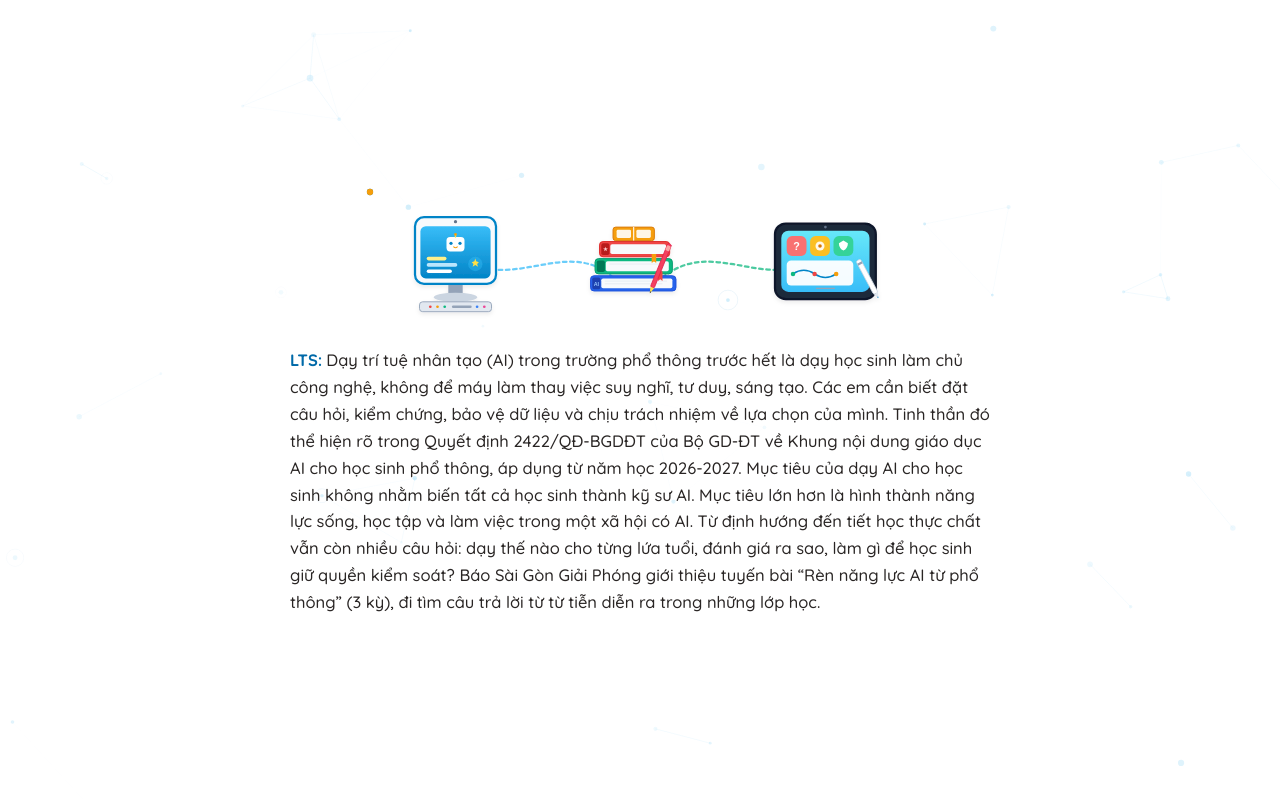
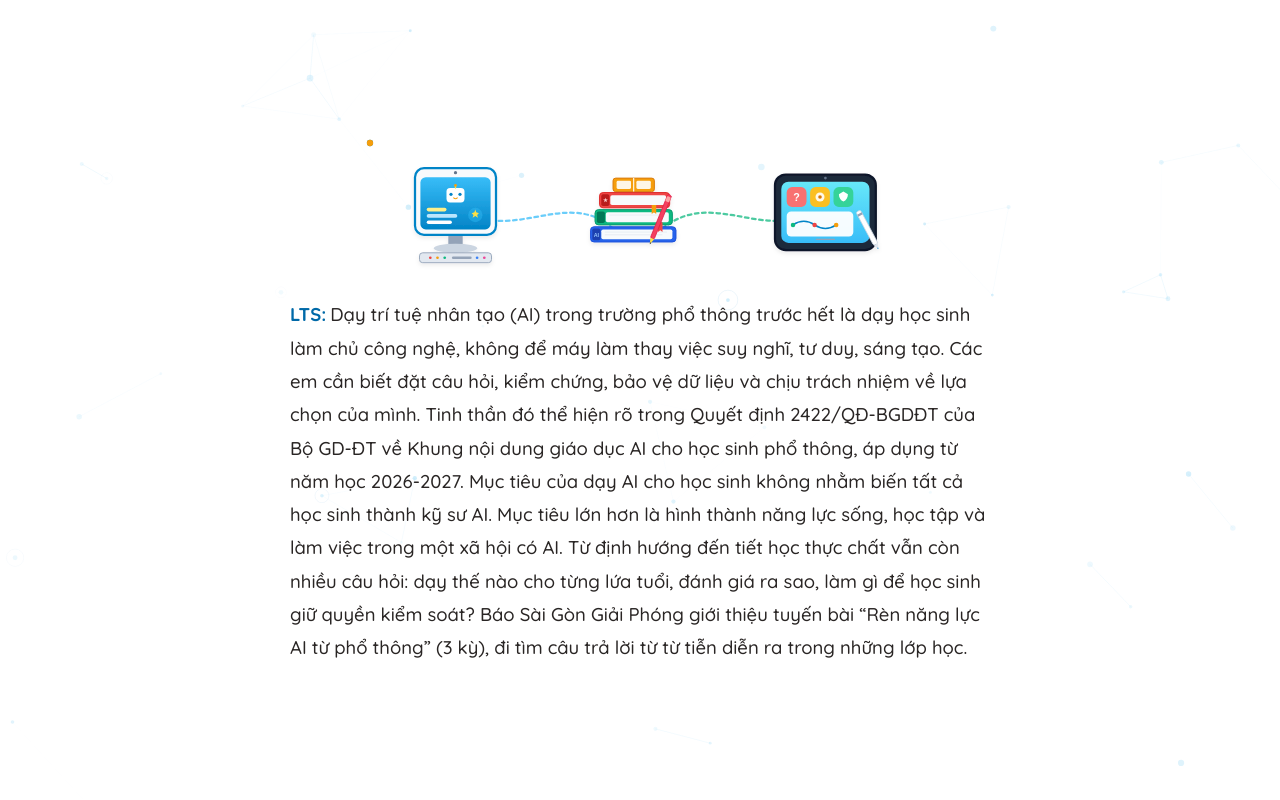
Before and after one commit to huuvi98-cyber/LTS-Ren-luyen-AI, a React (Vite) app: page / in a window 1280 px wide. Built offline with nearby package versions, Linux system fonts and the light colour scheme.

Commit message:
style: increase body text readability
Update article font size and line height to improve legibility for younger readers.

```diff
--- a/src/App.tsx
+++ b/src/App.tsx
@@ -19,8 +19,8 @@ export default function App() {
         {/* Animated Kid-friendly Icons: Clear Máy vi tính, Chú Robot AI & iPad */}
         <AiEducationIllustration />
 
-        {/* Verbatim Article Text: Bề ngang cụm chữ 700px, font tròn cho học sinh/trẻ em */}
-        <article className="w-full max-w-[700px] font-rounded font-medium text-[15.5px] sm:text-[16.5px] leading-relaxed text-stone-800 text-justify sm:text-left mt-3">
+        {/* Verbatim Article Text: Bề ngang cụm chữ 700px, font tròn cho học sinh/trẻ em, chữ to hơn xíu */}
+        <article className="w-full max-w-[700px] font-rounded font-medium text-[17.5px] sm:text-[18.5px] leading-[1.8] text-stone-800 text-justify sm:text-left mt-3">
           <p>
             {VERBATIM_SENTENCES.map((item, index) => (
               <span key={item.id}>
```
